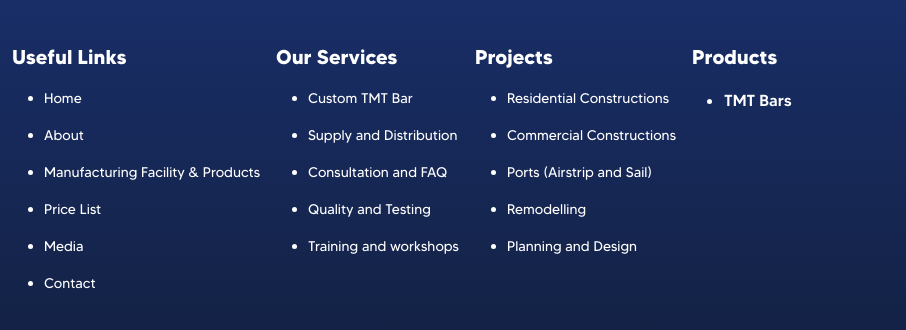
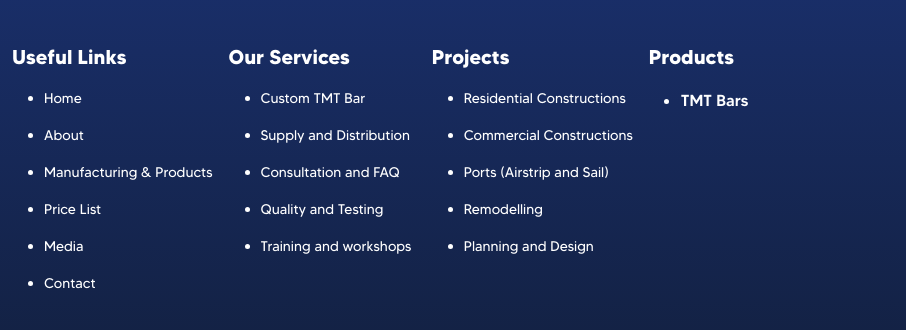
Before and after one commit to fairbrain/siscontmt, a plain HTML site: page index.html in a window 1280 px wide. Shown: the part 3464-3794 px from the top of the page, 374-1280 px from the left. Drawn offline with nearby package versions, Linux system fonts and the light colour scheme; some packages are replaced by stand-ins of ours; a script that the page names is missing.

Commit message:
Update index.html

```diff
--- a/index.html
+++ b/index.html
@@ -475,7 +475,7 @@
                 <ul>
                     <li><a href="index.html">Home</a></li>
                     <li><a href="#">About</a></li>
-                    <li><a href="#">Manufacturing Facility & Products</a></li>
+                    <li><a href="#">Manufacturing & Products</a></li>
                     <li><a href="#">Price List</a></li>
                     <li><a href="#">Media</a></li>
                     <li><a href="#">Contact</a></li>
```
